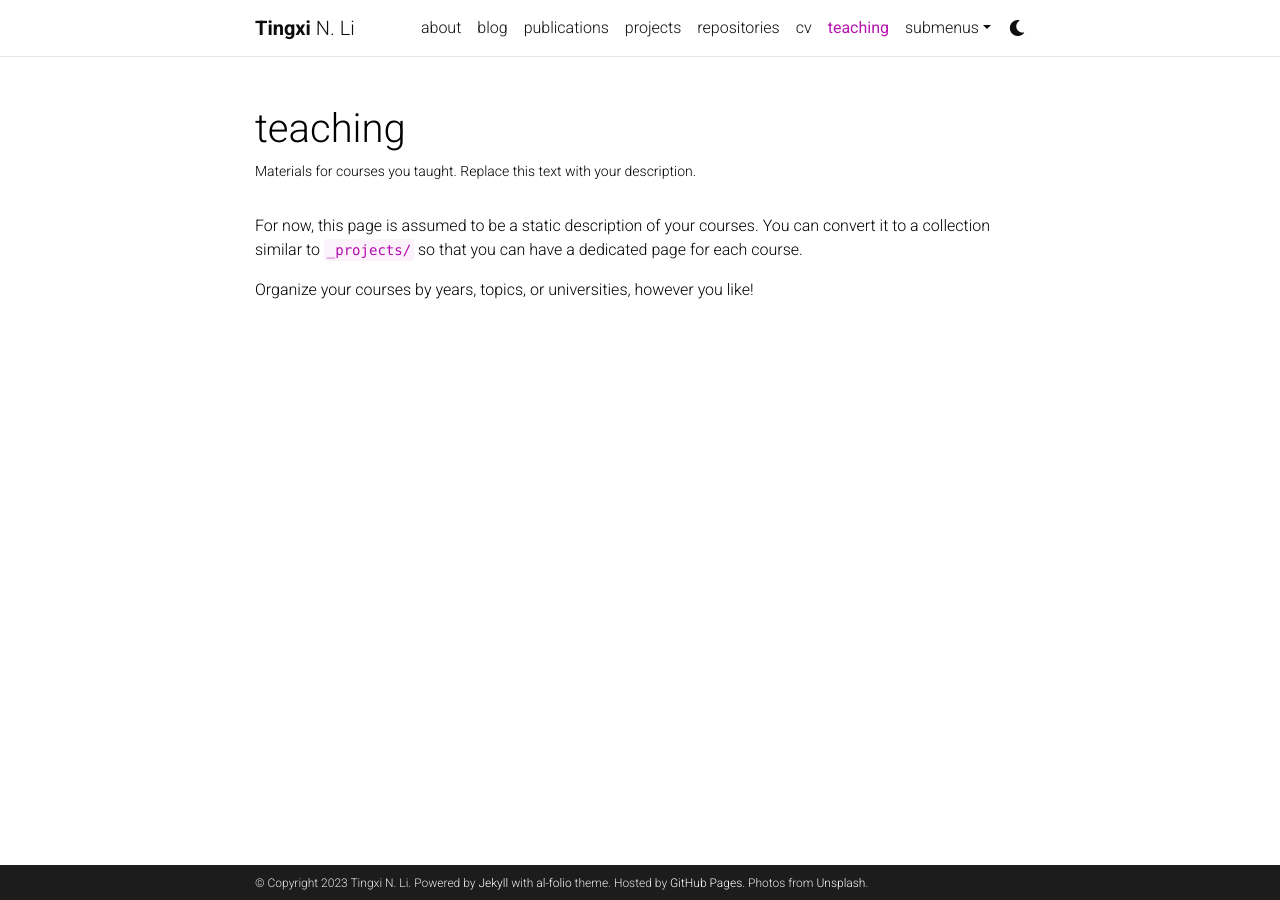
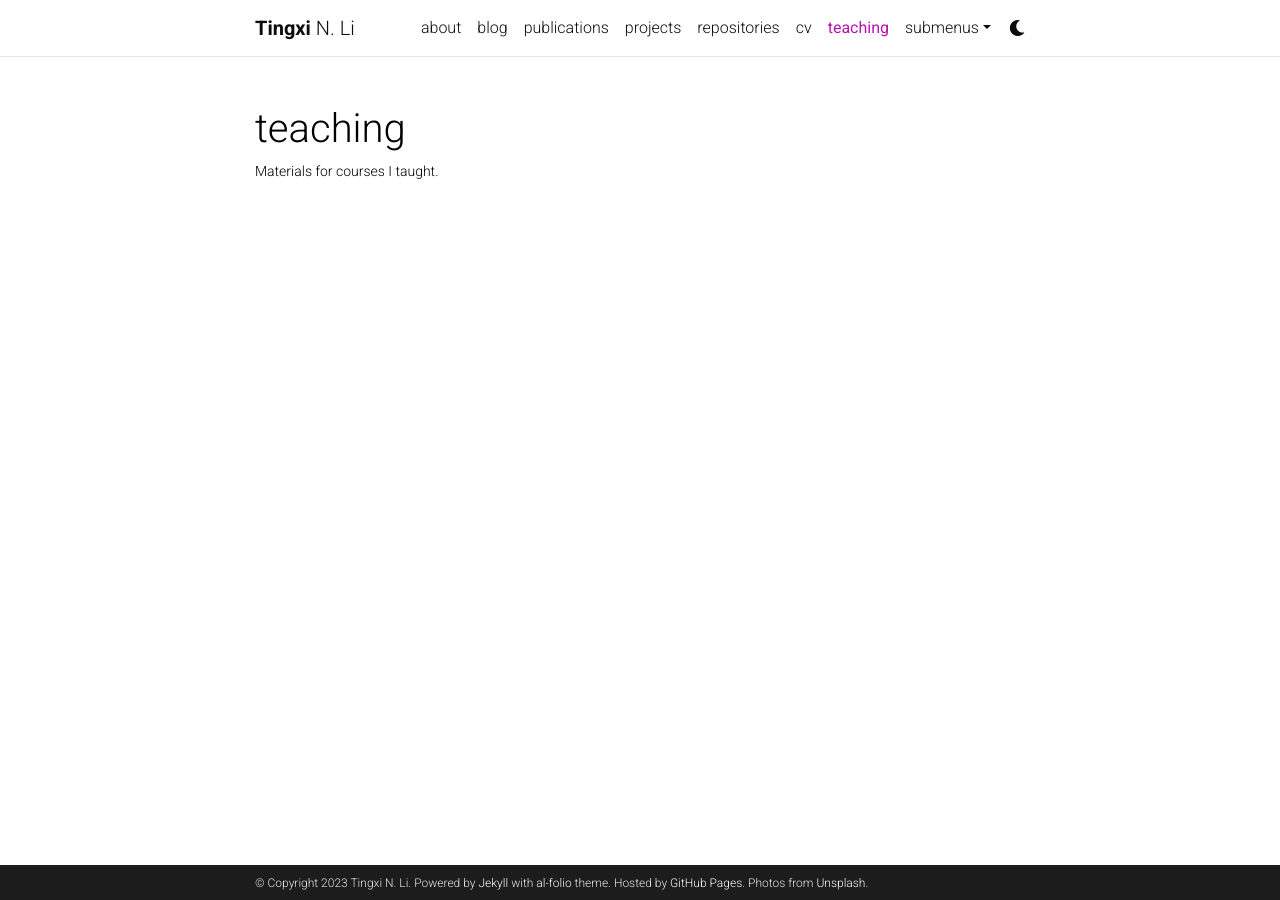
Before and after one commit to tinzzyli/tinzzyli.github.io, a Jekyll site: the page built from _pages/teaching.md, in a window 1280 px wide. Built offline with Jekyll 4.4.1, drawn with Linux system fonts in a browser that asks for light colours; comment, search, counter and statistics services are not loaded; a style sheet for code colours, icons or effects is not loaded.

Commit message:
Update teaching.md

```diff
--- a/_pages/teaching.md
+++ b/_pages/teaching.md
@@ -2,11 +2,7 @@
 layout: page
 permalink: /teaching/
 title: teaching
-description: Materials for courses you taught. Replace this text with your description.
+description: Materials for courses I taught.
 nav: true
 nav_order: 5
 ---
-
-For now, this page is assumed to be a static description of your courses. You can convert it to a collection similar to `_projects/` so that you can have a dedicated page for each course.
-
-Organize your courses by years, topics, or universities, however you like!
```
